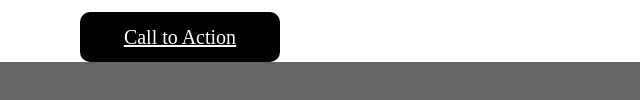
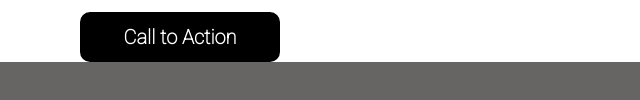
Before and after one commit to mirandalu2020/wirefame-exercise, a plain HTML site: page index.html in a window 1280 px wide. Shown: the part 1123-1223 px from the top of the page, 640-1280 px from the left. Drawn offline with Linux system fonts and the light colour scheme.

Commit message:
fixed text decoration

```diff
--- a/style.css
+++ b/style.css
@@ -105,10 +105,15 @@ div {
 div a {
   color: white;
   font-size: 20px;
+  font-family: 'Roboto', sans-serif;
+  font-weight: 600;
+  text-decoration: none;
 }
+
 
 div:hover {
   background-color: grey;
+
 }
 
 footer {
```
